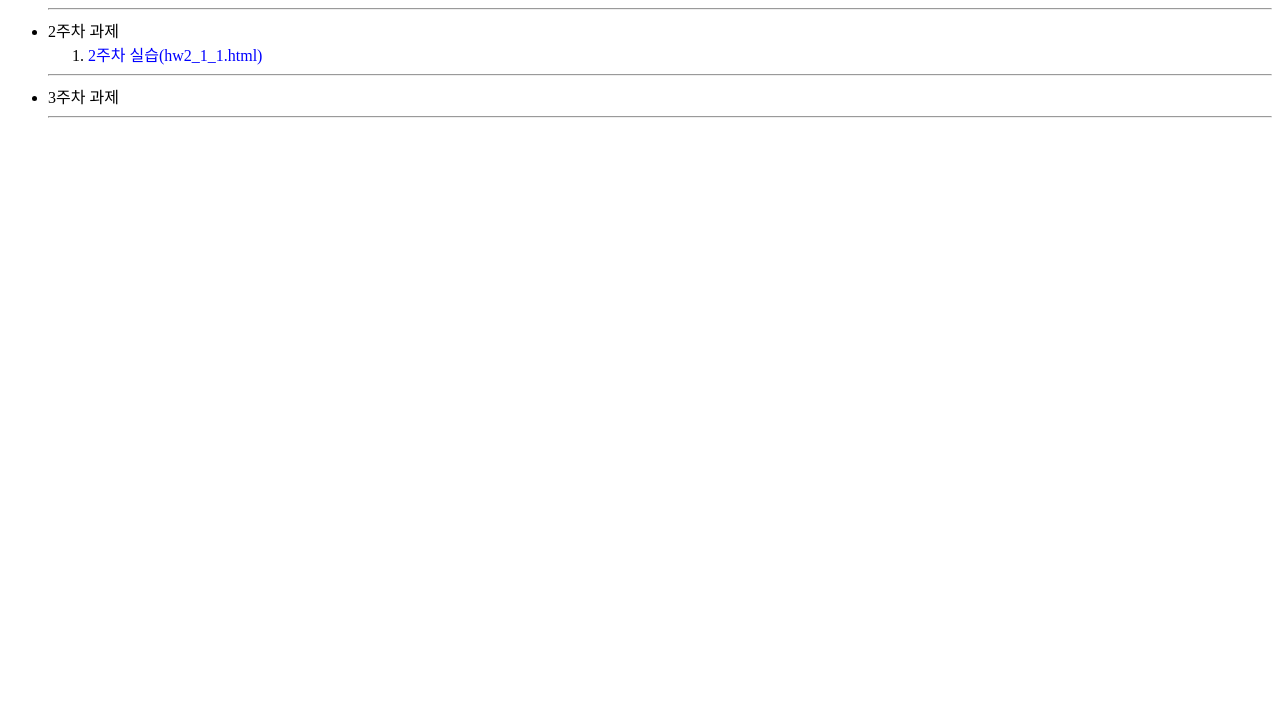
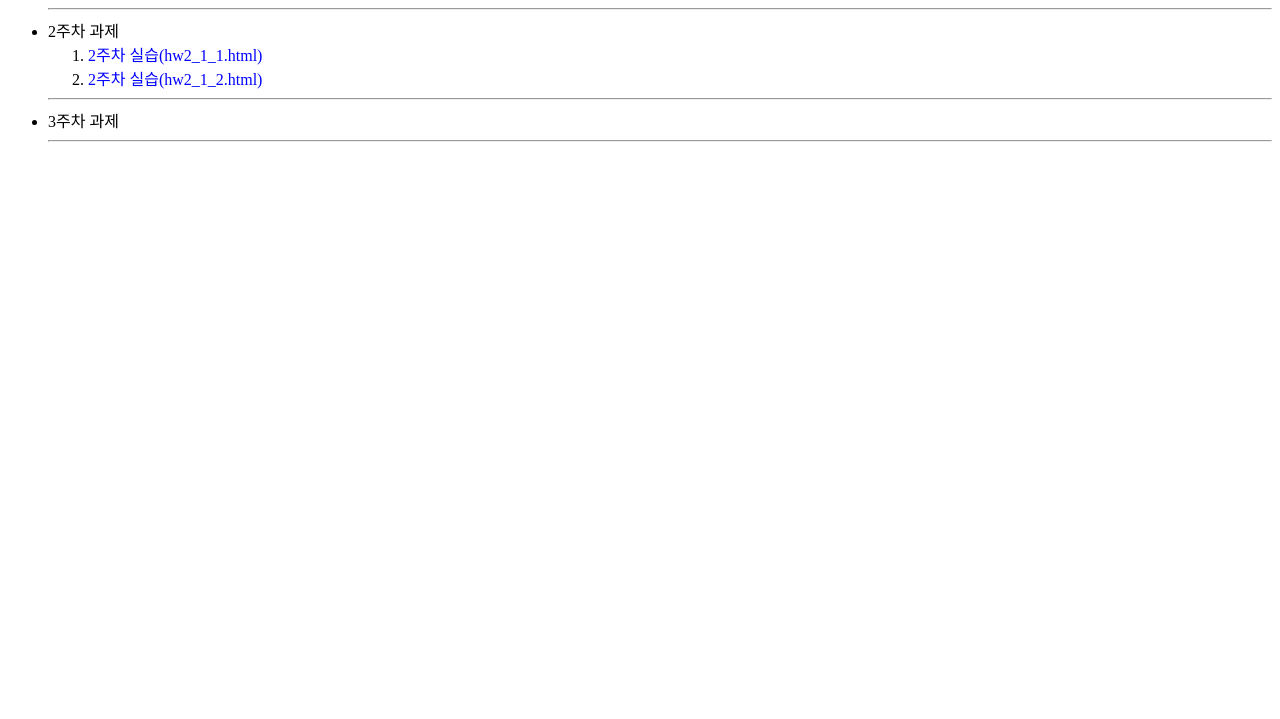
Before and after one commit to focks2014/focks2014.github.io, a plain HTML site: page index.html in a window 1280 px wide. Shown: the part 81-800 px from the top of the page. Drawn offline with Linux system fonts and the light colour scheme.

Commit message:
Update index.html

```diff
--- a/index.html
+++ b/index.html
@@ -13,6 +13,7 @@
   <li> 2주차 과제 </li>
   <ol>
     <li><a href=https://focks2014.github.io/html/2주차_1_1.html>2주차 실습(hw2_1_1.html)</a></li>
+    <li><a href=https://focks2014.github.io/html/2주차_1_2.html>2주차 실습(hw2_1_2.html)</a></li>
   </ol><hr/>
   <li> 3주차 과제 </li>
   <ol>
```
